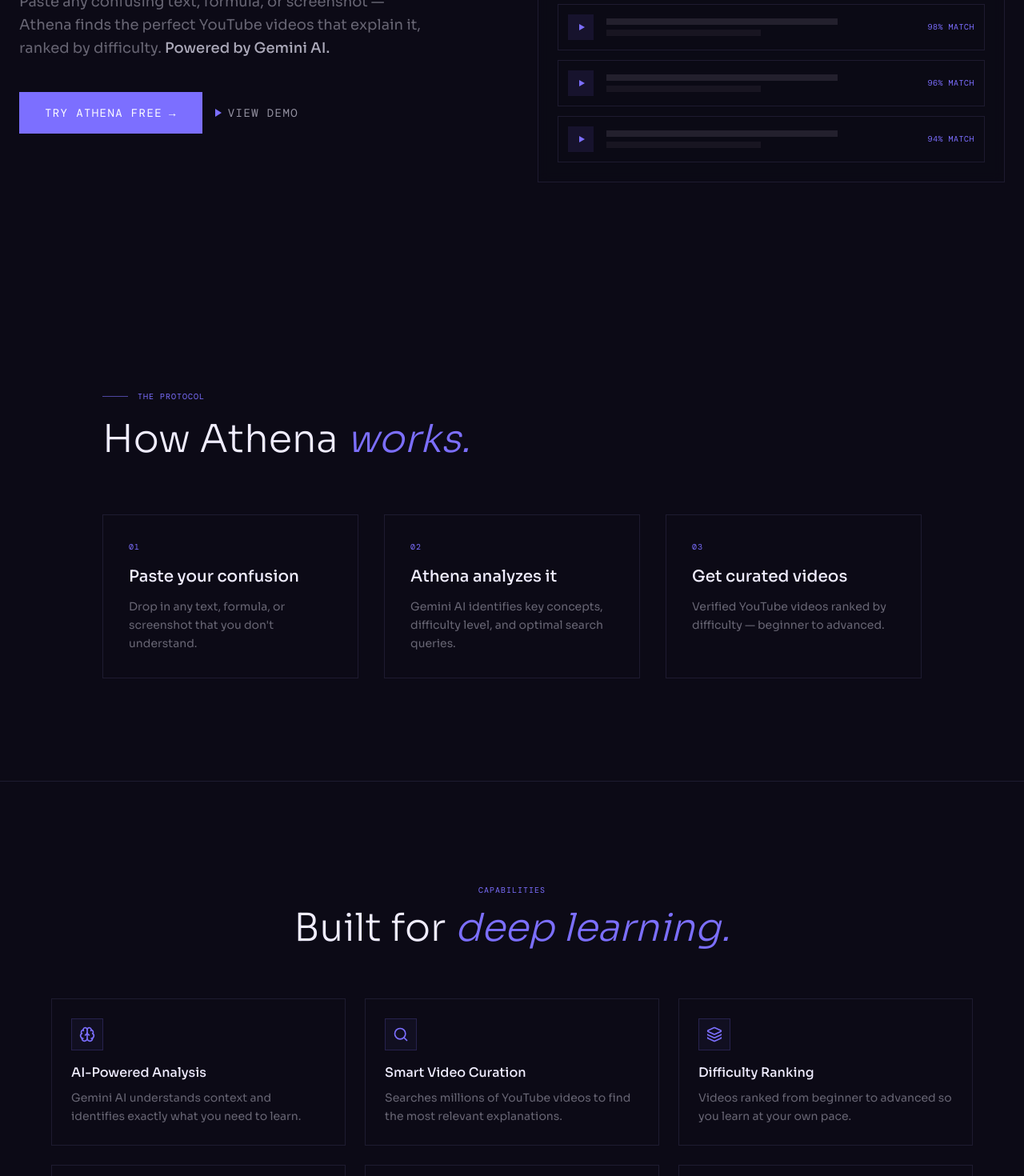
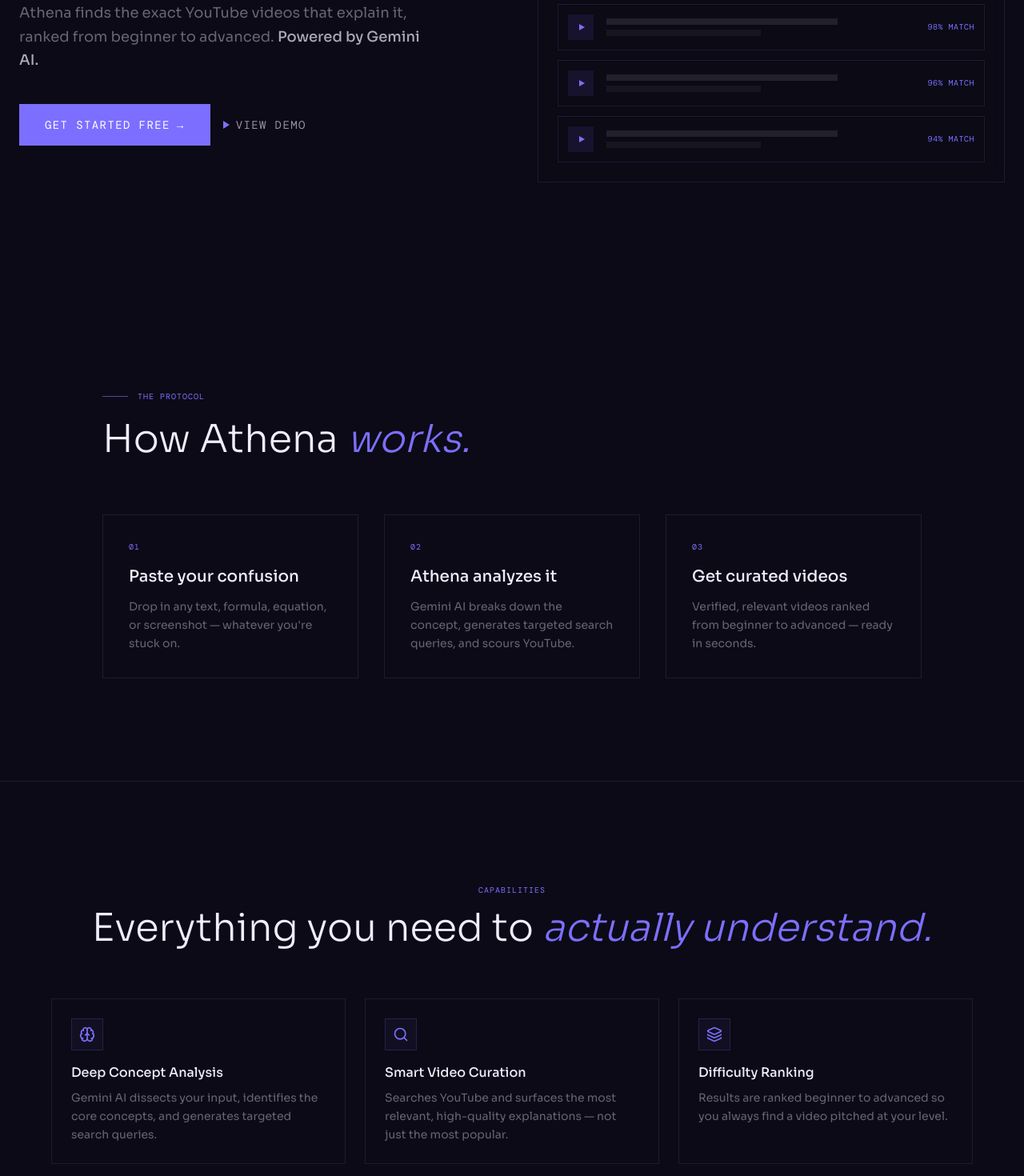
Before and after one commit to adriel-babalola/athena-website, a React (Vite) app in the folder client/: page / in a window 1280 px wide. Shown: the part 1240-2710 px from the top of the page at 80% size. Built offline with nearby package versions, Linux system fonts and the light colour scheme; no server answers.

Commit message:
content update

```diff
--- a/client/src/components/CapabilitiesSection.jsx
+++ b/client/src/components/CapabilitiesSection.jsx
@@ -1,36 +1,36 @@
 import { motion } from 'motion/react';
-import { Brain, Zap, Search, Layers, Shield, Clock } from 'lucide-react';
+import { Brain, Zap, Search, Layers, Shield, ImageIcon } from 'lucide-react';
 
 const capabilities = [
   {
     icon: Brain,
-    title: 'AI-Powered Analysis',
-    desc: 'Gemini AI understands context and identifies exactly what you need to learn.',
+    title: 'Deep Concept Analysis',
+    desc: 'Gemini AI dissects your input, identifies the core concepts, and generates targeted search queries.',
   },
   {
     icon: Search,
     title: 'Smart Video Curation',
-    desc: 'Searches millions of YouTube videos to find the most relevant explanations.',
+    desc: 'Searches YouTube and surfaces the most relevant, high-quality explanations — not just the most popular.',
   },
   {
     icon: Layers,
     title: 'Difficulty Ranking',
-    desc: 'Videos ranked from beginner to advanced so you learn at your own pace.',
+    desc: 'Results are ranked beginner to advanced so you always find a video pitched at your level.',
   },
   {
     icon: Zap,
-    title: 'Instant Results',
-    desc: 'Get curated video results in seconds, not hours of manual searching.',
+    title: 'Results in Seconds',
+    desc: 'From paste to curated video list in under 10 seconds. No more wasting 20 minutes searching yourself.',
   },
   {
     icon: Shield,
-    title: 'Verified Quality',
-    desc: 'AI verifies each video actually teaches the specific topic you need.',
+    title: 'Relevance Verification',
+    desc: 'Every video is checked by AI to confirm it actually teaches the exact topic you pasted.',
   },
   {
-    icon: Clock,
-    title: 'Image Support',
-    desc: 'Paste screenshots, photos of textbooks, or handwritten notes directly.',
+    icon: ImageIcon,
+    title: 'Image & Screenshot Support',
+    desc: 'Paste a screenshot, photo of your textbook, or handwritten notes — Athena reads it all.',
   },
 ];
 
@@ -49,7 +49,7 @@
             CAPABILITIES
           </div>
           <h2 className="text-3xl sm:text-4xl md:text-5xl font-light">
-            Built for <span className="text-athena-purple italic">deep learning.</span>
+            Everything you need to <span className="text-athena-purple italic">actually understand.</span>
           </h2>
         </motion.div>
 
--- a/client/src/components/FinalCTA.jsx
+++ b/client/src/components/FinalCTA.jsx
@@ -17,10 +17,10 @@
         className="max-w-2xl mx-auto text-center relative z-10"
       >
         <h2 className="text-3xl sm:text-4xl md:text-5xl font-light mb-6">
-          Ready to <span className="text-athena-purple italic">understand?</span>
+          Stop searching. <br /> <span className="text-athena-purple italic">Start understanding.</span>
         </h2>
         <p className="text-athena-offwhite/40 text-lg mb-10 max-w-md mx-auto">
-          Stop wasting time searching. Let Athena find the perfect videos for you.
+          Paste what confuses you. Get the exact videos that explain it. Free, no credit card.
         </p>
 
         <Link
@@ -28,7 +28,7 @@
           className="inline-block bg-athena-purple text-white font-mono text-sm uppercase tracking-widest px-10 py-4 hover:shadow-[0_0_30px_rgba(124,111,255,0.4)] transition-all duration-300 group relative overflow-hidden"
         >
           <div className="absolute inset-0 bg-white/20 translate-y-full group-hover:translate-y-0 transition-transform duration-300 ease-out" />
-          <span className="relative z-10">LAUNCH ATHENA — IT'S FREE</span>
+          <span className="relative z-10">START LEARNING FREE</span>
         </Link>
       </motion.div>
     </section>
--- a/client/src/components/HeroSection.jsx
+++ b/client/src/components/HeroSection.jsx
@@ -36,7 +36,7 @@
               onClick={() => scrollTo('capabilities')}
               className="px-10 py-4 border border-athena-purple/40 text-athena-purple font-mono text-sm uppercase tracking-widest hover:bg-athena-purple hover:text-white transition-all duration-300 group"
             >
-              GET EARLY ACCESS — IT'S FREE
+              START LEARNING — IT'S FREE
             </button>
           </motion.div>
         </motion.div>
@@ -66,7 +66,7 @@
             <div className="inline-flex items-center gap-2 px-4 py-1.5 border border-athena-purple/20 bg-athena-purple/5 mb-8">
               <span className="w-2 h-2 bg-athena-purple animate-pulse" />
               <span className="font-mono text-[10px] uppercase tracking-widest text-athena-purple">
-                Now in Early Access
+                Free · No Credit Card Required
               </span>
             </div>
 
@@ -80,9 +80,9 @@
             <p className="text-athena-offwhite/40 text-lg max-w-lg mb-10 leading-relaxed">
               Paste any confusing text, formula, or screenshot —
               <br />
-              Athena finds the perfect YouTube videos that explain it,
+              Athena finds the exact YouTube videos that explain it,
               <br />
-              ranked by difficulty.{' '}
+              ranked from beginner to advanced.{' '}
               <span className="text-athena-offwhite/70 font-medium">Powered by Gemini AI.</span>
             </p>
 
@@ -92,7 +92,7 @@
                 className="inline-flex items-center gap-2 bg-athena-purple text-white font-mono text-sm uppercase tracking-widest px-8 py-4 hover:shadow-[0_0_30px_rgba(124,111,255,0.4)] transition-all duration-300 group relative overflow-hidden"
               >
                 <div className="absolute inset-0 bg-white/20 translate-y-full group-hover:translate-y-0 transition-transform duration-300 ease-out" />
-                <span className="relative z-10">TRY ATHENA FREE</span>
+                <span className="relative z-10">GET STARTED FREE</span>
                 <span className="relative z-10">→</span>
               </Link>
               <button
--- a/client/src/components/PricingSection.jsx
+++ b/client/src/components/PricingSection.jsx
@@ -1,40 +1,105 @@
 import { motion } from 'motion/react';
 import { Link } from 'react-router-dom';
 import { Check } from 'lucide-react';
+import { useState, useEffect } from 'react';
+
+// Hook to detect user country
+const useUserCountry = () => {
+  const [country, setCountry] = useState('NG'); // Default to NG
+
+  useEffect(() => {
+    // Check if country is already in localStorage
+    const cachedCountry = localStorage.getItem('userCountry');
+    if (cachedCountry) {
+      setCountry(cachedCountry);
+      return;
+    }
+
+    // Fetch country from geolocation API
+    const detectCountry = async () => {
+      try {
+        const response = await fetch('https://ipapi.co/json/');
+        const data = await response.json();
+        const detectedCountry = data.country_code || 'NG';
+        setCountry(detectedCountry);
+        localStorage.setItem('userCountry', detectedCountry);
+      } catch (error) {
+        console.error('Error detecting country:', error);
+        setCountry('NG'); // Fallback to NG
+        localStorage.setItem('userCountry', 'NG');
+      }
+    };
+
+    detectCountry();
+  }, []);
+
+  return country;
+};
+
+export default function PricingSection() {
+  const userCountry = useUserCountry();
+
+  const pricing = userCountry === 'NG'
+    ? [
+        { name: 'Student', price: '₦3,500', usd: '~$2.10' },
+        { name: 'Pro', price: '₦7,000', usd: '~$4.20' }
+      ]
+    : [
+        { name: 'Student', price: '$5', usd: '$5' },
+        { name: 'Pro', price: '$10-15', usd: '$10-15' }
+      ];
 
   const plans = [
     {
       name: 'FREE',
       price: '$0',
       period: 'forever',
-    desc: 'Perfect for trying Athena out.',
+      desc: 'Everything you need to start learning smarter.',
       features: [
-      'Unlimited text analysis',
+        '10 analyses per day',
         'Image & screenshot support',
-      'AI video curation',
-      'Difficulty ranking',
+        'AI-curated video results',
+        'Beginner-to-advanced ranking',
+        'Save videos for later',
+        'Full query history',
       ],
       cta: 'GET STARTED',
       highlight: false,
     },
     {
-    name: 'PRO',
-    price: '$9',
+      name: pricing[0].name,
+      price: pricing[0].price,
+      usd: pricing[0].usd,
       period: '/month',
-    desc: 'For serious students who want more.',
+      desc: 'For students who want unlimited power.',
       features: [
         'Everything in Free',
+        'Unlimited daily analyses',
         'Priority AI processing',
-      'Save & organize results',
-      'Study history & progress',
+        'Advanced study tools',
         'Export study plans',
+      ],
+      cta: 'COMING SOON',
+      highlight: true,
+    },
+    {
+      name: pricing[1].name,
+      price: pricing[1].price,
+      usd: pricing[1].usd,
+      period: '/month',
+      desc: 'For power users and professionals.',
+      features: [
+        'Everything in Student',
+        'Custom study programs',
+        'Team collaboration',
+        'API access',
+        'Priority support',
       ],
       cta: 'COMING SOON',
       highlight: true,
     },
   ];
 
-export default function PricingSection() {
   return (
     <section id="access" className="py-32 px-6 relative border-t border-athena-border">
       <div className="max-w-4xl mx-auto">
@@ -52,11 +117,11 @@
             Start for <span className="text-athena-purple italic">free.</span>
           </h2>
           <p className="text-athena-offwhite/40 text-lg max-w-md mx-auto">
-            No credit card required. Upgrade when you're ready.
+            No credit card required. Full features from day one.
           </p>
         </motion.div>
 
-        <div className="grid grid-cols-1 md:grid-cols-2 gap-6">
+        <div className="grid grid-cols-1 md:grid-cols-3 gap-6">
           {plans.map((plan, i) => (
             <motion.div
               key={plan.name}
@@ -79,6 +144,9 @@
                 <span className="text-4xl font-light text-athena-offwhite">{plan.price}</span>
                 <span className="text-athena-offwhite/30 font-mono text-xs mb-1">{plan.period}</span>
               </div>
+              {plan.usd && (
+                <div className="text-athena-offwhite/50 font-mono text-xs mb-4">{plan.usd}</div>
+              )}
               <p className="text-athena-offwhite/40 text-sm mb-8">{plan.desc}</p>
 
               <ul className="space-y-3 mb-8">
--- a/client/src/components/ProtocolSection.jsx
+++ b/client/src/components/ProtocolSection.jsx
@@ -4,17 +4,17 @@
   {
     num: '01',
     title: 'Paste your confusion',
-    desc: 'Drop in any text, formula, or screenshot that you don\'t understand.',
+    desc: 'Drop in any text, formula, equation, or screenshot — whatever you\'re stuck on.',
   },
   {
     num: '02',
     title: 'Athena analyzes it',
-    desc: 'Gemini AI identifies key concepts, difficulty level, and optimal search queries.',
+    desc: 'Gemini AI breaks down the concept, generates targeted search queries, and scours YouTube.',
   },
   {
     num: '03',
     title: 'Get curated videos',
-    desc: 'Verified YouTube videos ranked by difficulty — beginner to advanced.',
+    desc: 'Verified, relevant videos ranked from beginner to advanced — ready in seconds.',
   },
 ];
 
--- a/client/src/components/TestimonialsSection.jsx
+++ b/client/src/components/TestimonialsSection.jsx
@@ -2,17 +2,17 @@
 
 const testimonials = [
   {
-    quote: "I used to spend 20 minutes searching YouTube for the right video. Athena does it in seconds.",
+    quote: "I pasted a paragraph from my biochem textbook and Athena gave me three perfectly ranked videos in under 10 seconds. It's become part of every study session.",
     name: 'Sarah K.',
     role: 'Pre-Med Student',
   },
   {
-    quote: "The difficulty ranking is a game changer. I always find videos at exactly my level.",
+    quote: "The beginner-to-advanced ranking is what got me. I stopped watching videos that were either too basic or went straight over my head.",
     name: 'James T.',
     role: 'CS Undergraduate',
   },
   {
-    quote: "Being able to paste a screenshot of my textbook and get instant video results is incredible.",
+    quote: "I screenshot my lecture slides whenever I get lost and Athena figures out exactly what I need to watch. I don't know how I studied without it.",
     name: 'Maya R.',
     role: 'Engineering Student',
   },
```
Also changed, not shown: client/index.html (+4 -4 lines), client/src/components/Footer.jsx (+5 -3 lines). Lines whose indentation alone changed are shown as unchanged.
